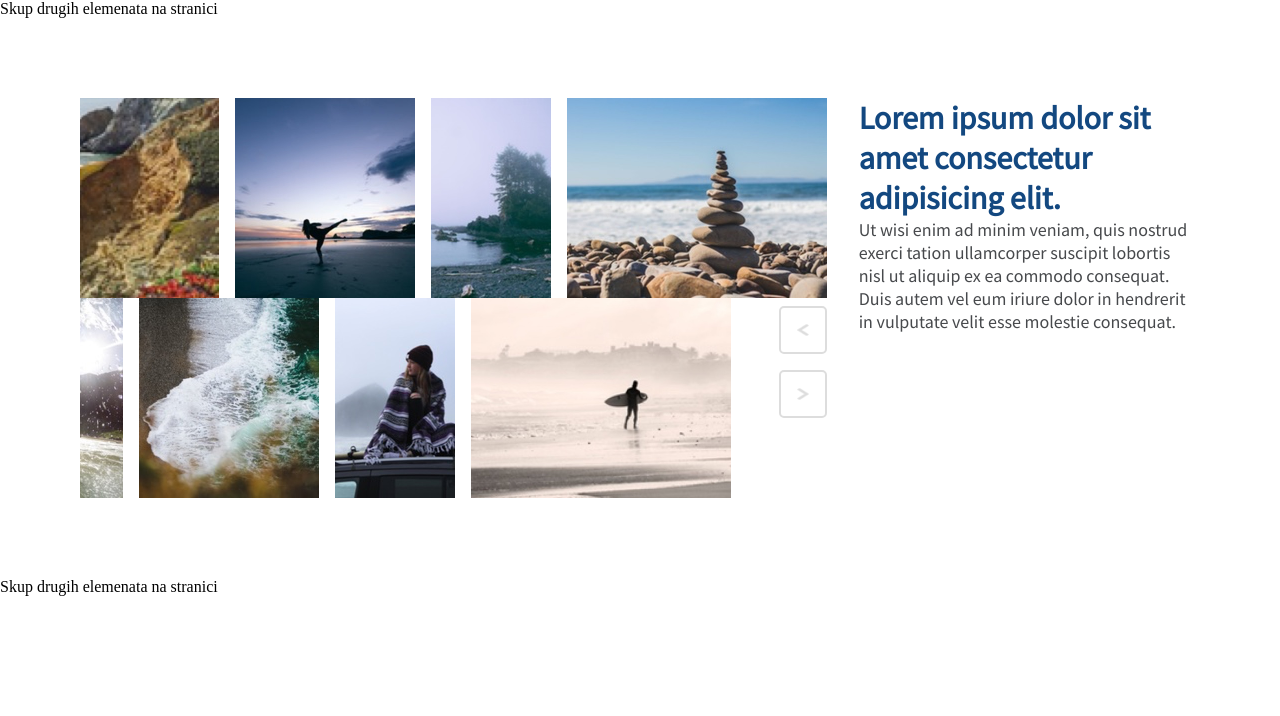
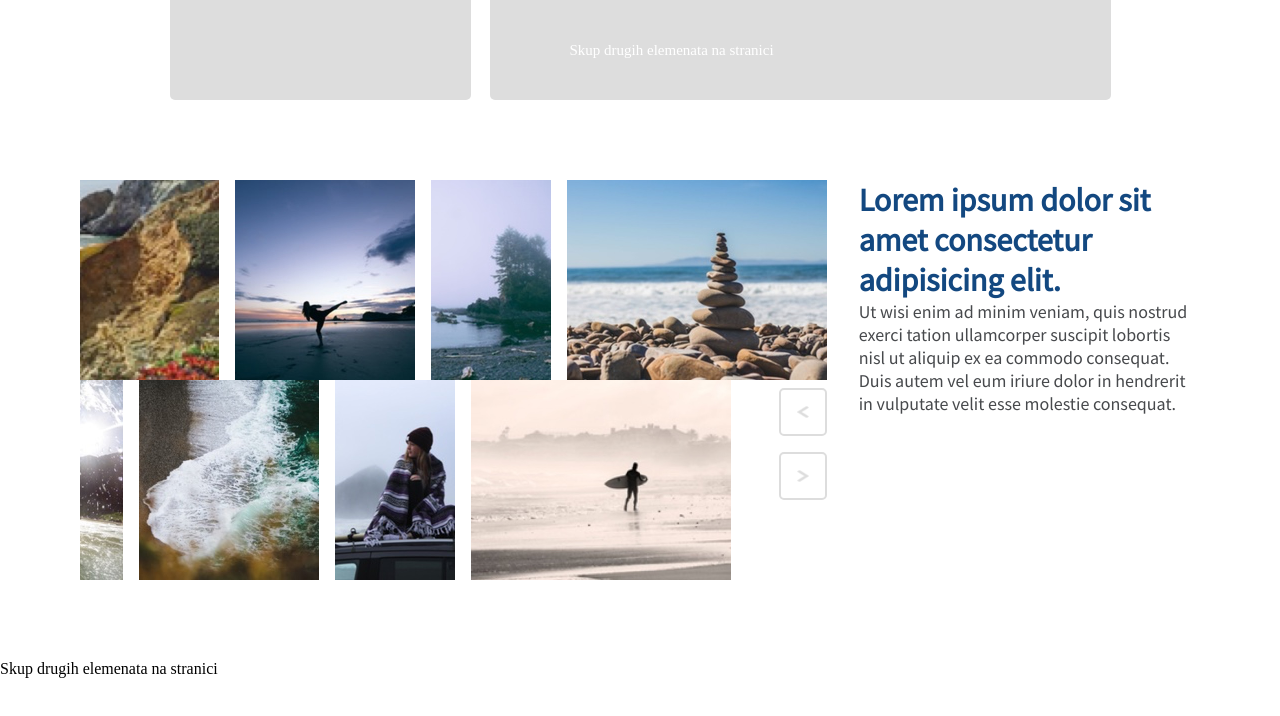
Before and after one commit to majdandzic-dominik/WebImageSlider, a plain HTML site: page index.html in a window 1280 px wide. Drawn offline with nearby package versions, Linux system fonts and the light colour scheme.

Commit message:
Added stying for header to css file

```diff
--- a/index.css
+++ b/index.css
@@ -10,6 +10,37 @@
     padding: 0;
     box-sizing: border-box;
 }
+
+/*header -------------------------------------------------------------------*/
+
+header {
+    display: flex;
+    flex-direction: row;
+    width: 941px;
+    height: 100px;
+    margin: 0 auto 60px auto;
+}
+
+.header-left {
+    background-color: var(--light-gray);
+    width: 301px;
+    height: 100px;
+    margin-right: 19px;
+    border-radius: 0px 0px 5px 5px;
+}
+
+.header-right {
+    display: flex;
+    align-items: center;
+    background-color: var(--light-gray);
+    width: 621px;
+    height: 100px;
+    padding-left: 80px;
+    border-radius: 0px 0px 5px 5px;
+    font-size: 15px;
+    color: white;
+}
+
 
 /*image slider -------------------------------------------------------------------*/
 
--- a/index.html
+++ b/index.html
@@ -15,9 +15,9 @@
 <body>
 
     <header>
-        <div id="header-left">
+        <div class="header-left">
         </div>
-        <div id="header-right">
+        <div class="header-right">
             Skup drugih elemenata na stranici
         </div>
     </header>
```
